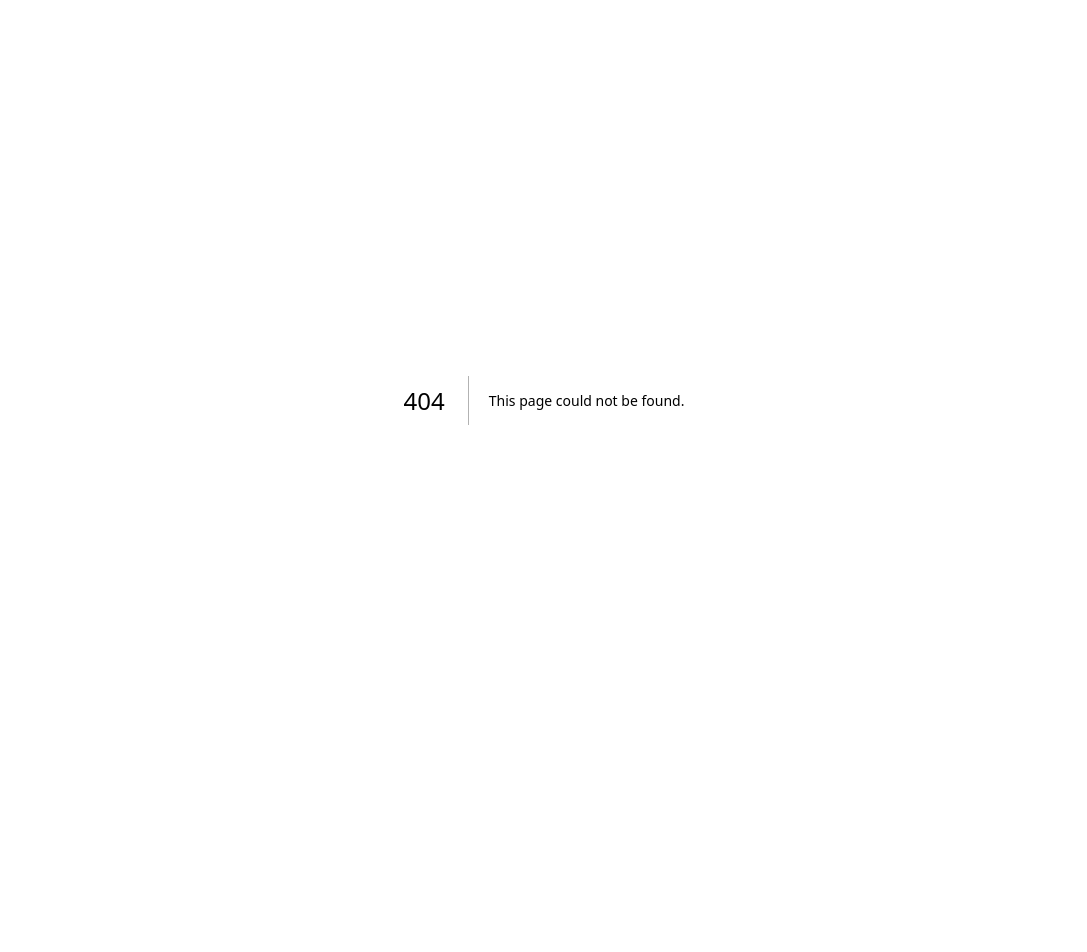
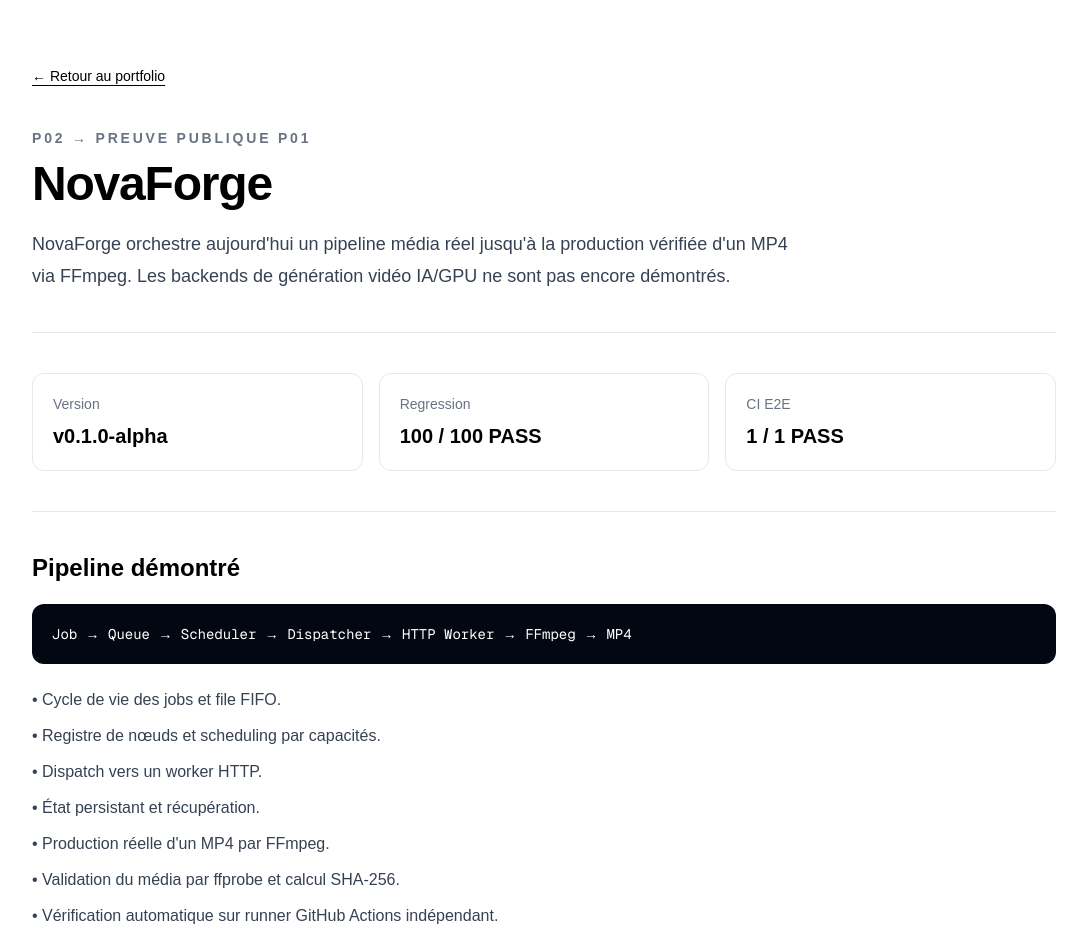
Before and after one commit to Emeraude-Kiangana/Portfolio-ai, a Next.js app: page /Portfolio-ai/projects/novaforge in a window 1280 px wide. Before the commit this address had no page. Shown: the top 952 px of the page, without its empty margins (96-1183 px from the left). Before the commit the page ends 800 px from the top, so only its background shows below. Built offline with nearby package versions, Linux system fonts and the light colour scheme.

Commit message:
CP07: publish NovaForge v0.1.0-alpha proof
Publish the NovaForge public evidence page, exact CI-generated MP4 artifact, checksum, and Portfolio entry.

```diff
--- a/src/app/page.tsx
+++ b/src/app/page.tsx
@@ -32,10 +32,41 @@
         <section className="border-t border-gray-200 py-12">
           <div className="mb-6">
             <p className="text-sm font-semibold uppercase tracking-[0.2em] text-gray-500">
-              Première preuve projet
+              Preuves projets
             </p>
             <h2 className="mt-2 text-3xl font-bold">Projets vérifiables</h2>
           </div>
+
+          <div className="space-y-6">
+            <article className="rounded-2xl border border-gray-200 p-6 shadow-sm sm:p-8">
+              <div className="flex flex-col gap-6 sm:flex-row sm:items-start sm:justify-between">
+                <div>
+                  <div className="flex flex-wrap gap-2">
+                    <span className="rounded-full bg-gray-100 px-3 py-1 text-xs font-medium">
+                      Reproducible Control Plane Demo
+                    </span>
+                    <span className="rounded-full bg-gray-100 px-3 py-1 text-xs font-medium">
+                      100 / 100 tests + CI PASS
+                    </span>
+                  </div>
+                  <h3 className="mt-4 text-3xl font-bold">NovaForge</h3>
+                  <p className="mt-3 max-w-2xl leading-7 text-gray-700">
+                    Orchestration d&apos;un pipeline média réel jusqu&apos;à la production vérifiée d&apos;un MP4 via FFmpeg,
+                    avec provenance, clean-clone reproducibility et GitHub Actions au vert.
+                  </p>
+                  <p className="mt-4 font-mono text-sm text-gray-500">
+                    v0.1.0-alpha · 427a979a55be
+                  </p>
+                </div>
+
+                <a
+                  href="/Portfolio-ai/projects/novaforge/"
+                  className="shrink-0 rounded-lg bg-black px-5 py-3 text-center font-medium text-white hover:bg-gray-800"
+                >
+                  Voir la preuve
+                </a>
+              </div>
+            </article>
 
             <article className="rounded-2xl border border-gray-200 p-6 shadow-sm sm:p-8">
               <div className="flex flex-col gap-6 sm:flex-row sm:items-start sm:justify-between">
@@ -59,13 +90,14 @@
                 </div>
 
                 <a
-                href="/projects/ecdf"
+                  href="/Portfolio-ai/projects/ecdf/"
                   className="shrink-0 rounded-lg bg-black px-5 py-3 text-center font-medium text-white hover:bg-gray-800"
                 >
                   Voir la preuve
                 </a>
               </div>
             </article>
+          </div>
         </section>
       </div>
     </main>
--- /dev/null
+++ b/src/app/projects/novaforge/page.tsx
@@ -0,0 +1,118 @@
+export default function NovaForgeProjectPage() {
+  const version = 'v0.1.0-alpha';
+  const commit = '427a979a55be4faf965ab5fecfde267074974a96';
+  const sha256 = '8510fbe5fbbfd4e8aca362dab2d5cf8f4f18f1d1f0565deb5baa5601c46a994d';
+  const videoUrl = '/Portfolio-ai/novaforge/NovaForge-v0.1.0-alpha-demo.mp4';
+  const checksumUrl = '/Portfolio-ai/novaforge/SHA256SUMS.txt';
+
+  return (
+    <main className="min-h-screen bg-white px-6 py-16 text-black sm:px-10 lg:px-24">
+      <div className="mx-auto max-w-5xl">
+        <a href="/Portfolio-ai/" className="text-sm underline underline-offset-4">
+          ← Retour au portfolio
+        </a>
+
+        <header className="mt-10 border-b border-gray-200 pb-10">
+          <p className="text-sm font-semibold uppercase tracking-[0.2em] text-gray-500">
+            P02 → preuve publique P01
+          </p>
+          <h1 className="mt-3 text-5xl font-bold tracking-tight">NovaForge</h1>
+          <p className="mt-5 max-w-3xl text-lg leading-8 text-gray-700">
+            NovaForge orchestre aujourd&apos;hui un pipeline média réel jusqu&apos;à la production vérifiée
+            d&apos;un MP4 via FFmpeg. Les backends de génération vidéo IA/GPU ne sont pas encore démontrés.
+          </p>
+        </header>
+
+        <section className="grid gap-4 py-10 sm:grid-cols-3">
+          <div className="rounded-xl border border-gray-200 p-5">
+            <p className="text-sm text-gray-500">Version</p>
+            <p className="mt-2 text-xl font-semibold">{version}</p>
+          </div>
+          <div className="rounded-xl border border-gray-200 p-5">
+            <p className="text-sm text-gray-500">Regression</p>
+            <p className="mt-2 text-xl font-semibold">100 / 100 PASS</p>
+          </div>
+          <div className="rounded-xl border border-gray-200 p-5">
+            <p className="text-sm text-gray-500">CI E2E</p>
+            <p className="mt-2 text-xl font-semibold">1 / 1 PASS</p>
+          </div>
+        </section>
+
+        <section className="border-t border-gray-200 py-10">
+          <h2 className="text-2xl font-bold">Pipeline démontré</h2>
+          <p className="mt-5 overflow-x-auto rounded-xl bg-gray-950 p-5 font-mono text-sm text-white">
+            Job → Queue → Scheduler → Dispatcher → HTTP Worker → FFmpeg → MP4
+          </p>
+          <ul className="mt-6 space-y-3 text-gray-700">
+            <li>• Cycle de vie des jobs et file FIFO.</li>
+            <li>• Registre de nœuds et scheduling par capacités.</li>
+            <li>• Dispatch vers un worker HTTP.</li>
+            <li>• État persistant et récupération.</li>
+            <li>• Production réelle d&apos;un MP4 par FFmpeg.</li>
+            <li>• Validation du média par ffprobe et calcul SHA-256.</li>
+            <li>• Vérification automatique sur runner GitHub Actions indépendant.</li>
+          </ul>
+        </section>
+
+        <section className="border-t border-gray-200 py-10">
+          <h2 className="text-2xl font-bold">Démonstration média</h2>
+          <p className="mt-4 max-w-3xl leading-7 text-gray-700">
+            Cet artefact est la sortie exacte produite par le run CI de référence. MPEG-4, 854×480,
+            24 fps, durée 2 secondes.
+          </p>
+          <video className="mt-6 w-full rounded-xl border border-gray-200 bg-black" controls preload="metadata">
+            <source src={videoUrl} type="video/mp4" />
+            Votre navigateur ne prend pas en charge la lecture vidéo HTML5.
+          </video>
+          <div className="mt-5 flex flex-col gap-3 sm:flex-row">
+            <a href={videoUrl} className="rounded-lg bg-black px-5 py-3 text-center font-medium text-white hover:bg-gray-800" download>
+              Télécharger le MP4
+            </a>
+            <a href={checksumUrl} className="rounded-lg border border-gray-300 px-5 py-3 text-center font-medium hover:bg-gray-50" download>
+              Télécharger SHA256SUMS.txt
+            </a>
+          </div>
+        </section>
+
+        <section className="border-t border-gray-200 py-10">
+          <h2 className="text-2xl font-bold">Provenance vérifiable</h2>
+          <dl className="mt-6 space-y-5 text-gray-700">
+            <div>
+              <dt className="font-semibold text-black">Release</dt>
+              <dd className="mt-1 font-mono text-sm">{version}</dd>
+            </div>
+            <div>
+              <dt className="font-semibold text-black">Commit de release</dt>
+              <dd className="mt-1 break-all font-mono text-sm">{commit}</dd>
+            </div>
+            <div>
+              <dt className="font-semibold text-black">GitHub Actions</dt>
+              <dd className="mt-1 font-mono text-sm">Run 35241302604 — conclusion: success</dd>
+            </div>
+            <div>
+              <dt className="font-semibold text-black">SHA-256 du MP4 CI</dt>
+              <dd className="mt-1 break-all font-mono text-sm">{sha256}</dd>
+            </div>
+          </dl>
+          <p className="mt-6 text-sm leading-6 text-gray-500">
+            Le dépôt NovaForge reste privé. Les identifiants ci-dessus permettent de relier cette
+            démonstration publique au checkpoint versionné sans exposer le code privé.
+          </p>
+        </section>
+
+        <section className="border-t border-gray-200 py-10">
+          <h2 className="text-2xl font-bold">Limites explicites</h2>
+          <p className="mt-4 max-w-3xl leading-7 text-gray-700">
+            Cette preuve ne démontre pas CogVideoX, une inférence GPU, RunPod, une génération vidéo
+            cloud, un déploiement de production ni une génération vidéo par IA. Elle démontre le
+            contrôle-plane NovaForge et un pipeline média réel FFmpeg jusqu&apos;à un MP4 vérifié.
+          </p>
+          <p className="mt-4 max-w-3xl leading-7 text-gray-700">
+            La reproductibilité est fonctionnelle entre les environnements testés. Le fichier MP4
+            n&apos;est pas revendiqué comme bit-à-bit déterministe entre différentes versions de FFmpeg.
+          </p>
+        </section>
+      </div>
+    </main>
+  );
+}
```
Also changed, not shown: public/novaforge/SHA256SUMS.txt (added), 1 other file (tests, documents, lock files or other folders). Lines whose indentation alone changed are shown as unchanged.
